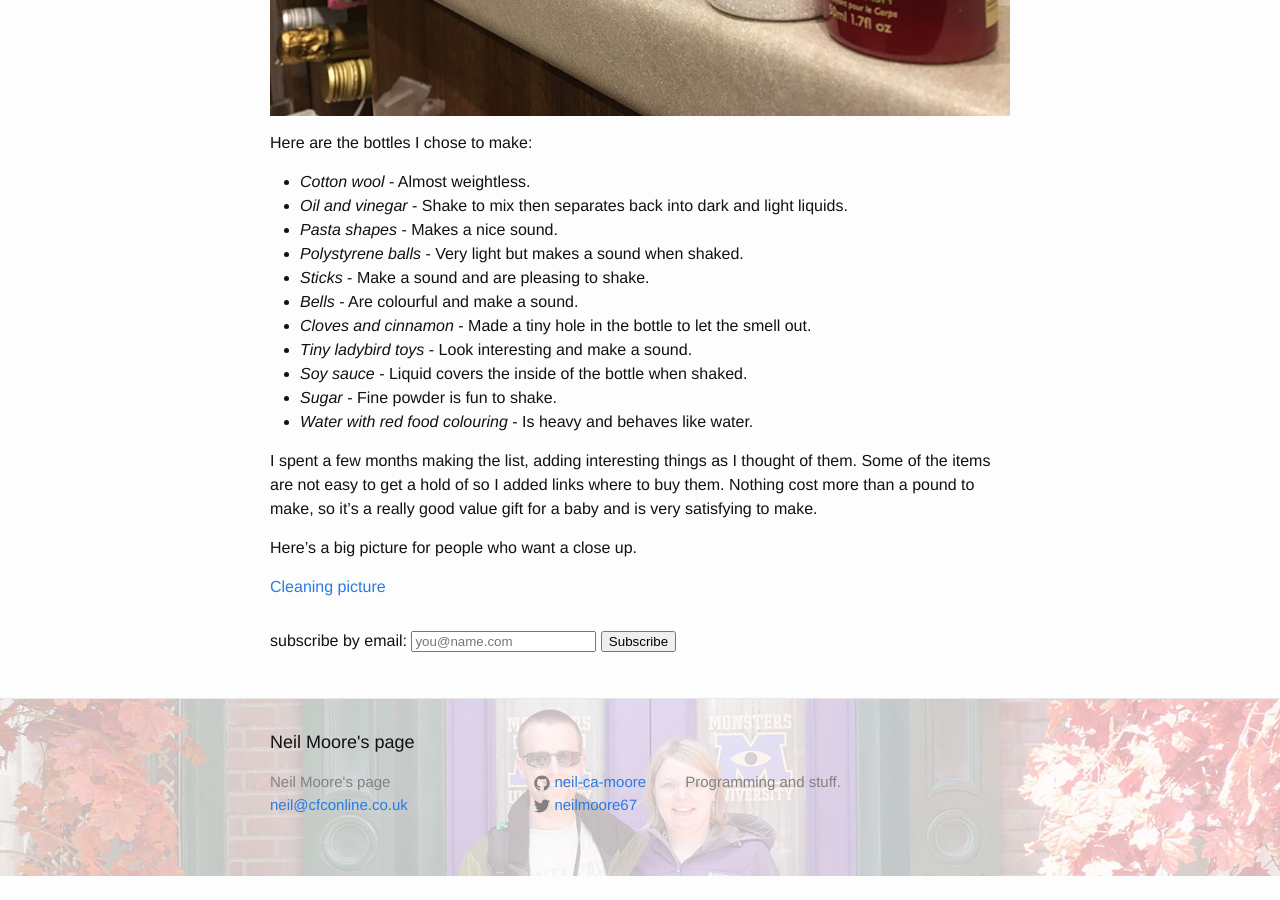
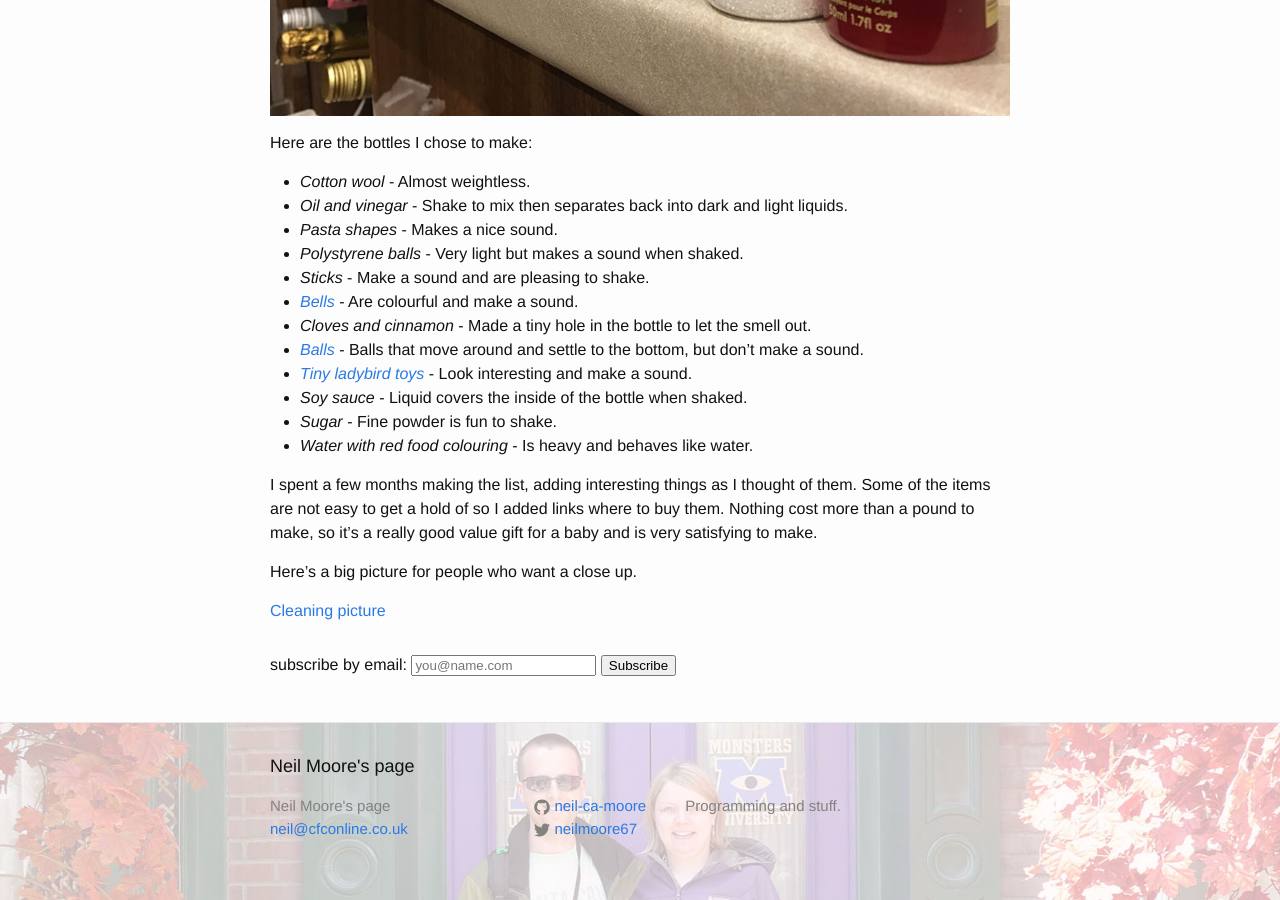
Before and after one commit to neil-ca-moore/neil-ca-moore.github.io, a Jekyll site: the page built from _posts/2016-12-18-sensory-bottles.markdown, in a window 1280 px wide and 900 px high, scrolled down 954 px. Built offline with Jekyll 4.4.1, drawn with Linux system fonts in a browser that asks for light colours; nearby versions of some CDN libraries; comment, search, counter and statistics services are not loaded; before the commit the page ends 1830 px from its top, so only the background shows below that.

Commit message:
Add links to buy rare items

```diff
--- a/_posts/2016-12-18-sensory-bottles.markdown
+++ b/_posts/2016-12-18-sensory-bottles.markdown
@@ -22,9 +22,10 @@ Here are the bottles I chose to make:
 - *Pasta shapes* - Makes a nice sound.
 - *Polystyrene balls* - Very light but makes a sound when shaked.
 - *Sticks* - Make a sound and are pleasing to shake.
-- *Bells* - Are colourful and make a sound.
+- *[Bells](https://www.aliexpress.com/item/Hot-Sale-50Pcs-lot-Colorful-Iron-Loose-Beads-Small-Jingle-Bells-Christmas-Decoration-Pendants-DIY-Crafts/32726160762.html?spm=2114.13010608.0.0.AW6Zhl)* - Are colourful and make a sound.
 - *Cloves and cinnamon* - Made a tiny hole in the bottle to let the smell out.
-- *Tiny ladybird toys* - Look interesting and make a sound.
+- *[Balls](https://www.aliexpress.com/item/50pcs-10-12mm-Pearl-Shaped-Soft-Crystal-Soil-Grow-Magic-Jelly-Ball-Hydrogel-Water-Beads-Plant/32726644313.html?spm=2114.13010608.0.0.AW6Zhl)* - Balls that move around and settle to the bottom, but don't make a sound.
+- *[Tiny ladybird toys](https://www.aliexpress.com/item/6-piece-More-meat-micro-landscape-ornaments-accessories-ornaments-ornaments-wood-crafts-Ladybird-Beetle-Coccinella/32658864790.html?spm=2114.13010608.0.0.bhFNRE)* - Look interesting and make a sound.
 - *Soy sauce* - Liquid covers the inside of the bottle when shaked.
 - *Sugar* - Fine powder is fun to shake.
 - *Water with red food colouring* - Is heavy and behaves like water.
```
